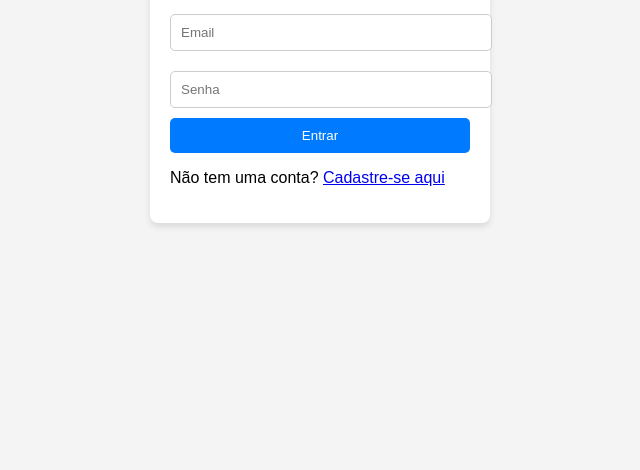
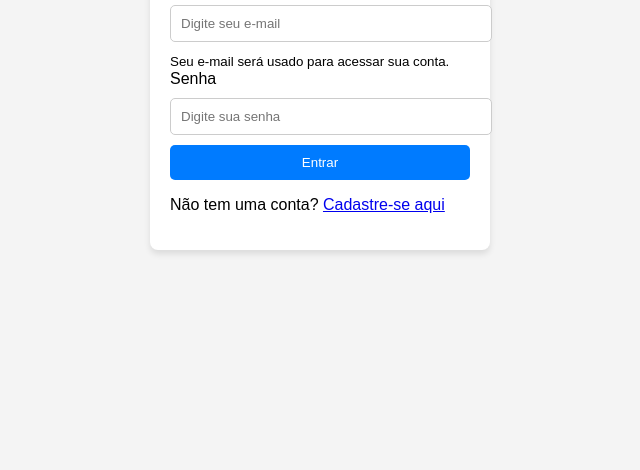
Before and after one commit to usermeldrich/projeto1, a website: page index.html in a window 1280 px wide. Shown: the part 330-800 px from the top of the page, without its empty margins (320-960 px from the left). Drawn offline with Linux system fonts and the light colour scheme.

Commit message:
codigo com leves melhorias de estrutura e funcionabilidade

```diff
--- a/index.html
+++ b/index.html
@@ -9,14 +9,31 @@
 <body>
     <div class="form-container">
         <h2>Login</h2>
-    <form id="loginForm">
-        <input type="email" id="loginEmail" placeholder="Email" required>
-        <input type="password" id="loginPassword" placeholder="Senha" required>
+        <form id="loginForm" aria-labelledby="form-title">
+            <!-- Campo de e-mail -->
+            <div class="input-group">
+                <label for="loginEmail">Email</label>
+                <input type="email" id="loginEmail" name="email" placeholder="Digite seu e-mail" required aria-describedby="emailHelp">
+                <small id="emailHelp" class="form-text">Seu e-mail será usado para acessar sua conta.</small>
+            </div>
+
+            <!-- Campo de senha -->
+            <div class="input-group">
+                <label for="loginPassword">Senha</label>
+                <input type="password" id="loginPassword" name="password" placeholder="Digite sua senha" required>
+            </div>
+
+            <!-- Botão de login -->
             <button type="submit">Entrar</button>
         </form>
+
+        <!-- Link de cadastro -->
         <p>Não tem uma conta? <a href="register.html">Cadastre-se aqui</a></p>
-    <div class="error" id="error-message"></div>
+
+        <!-- Mensagem de erro -->
+        <div class="error" id="error-message" aria-live="assertive"></div>
     </div>
+
     <script>
         document.getElementById('loginForm').addEventListener('submit', function(event) {
             event.preventDefault();
```
Lines whose indentation alone changed are shown as unchanged.
